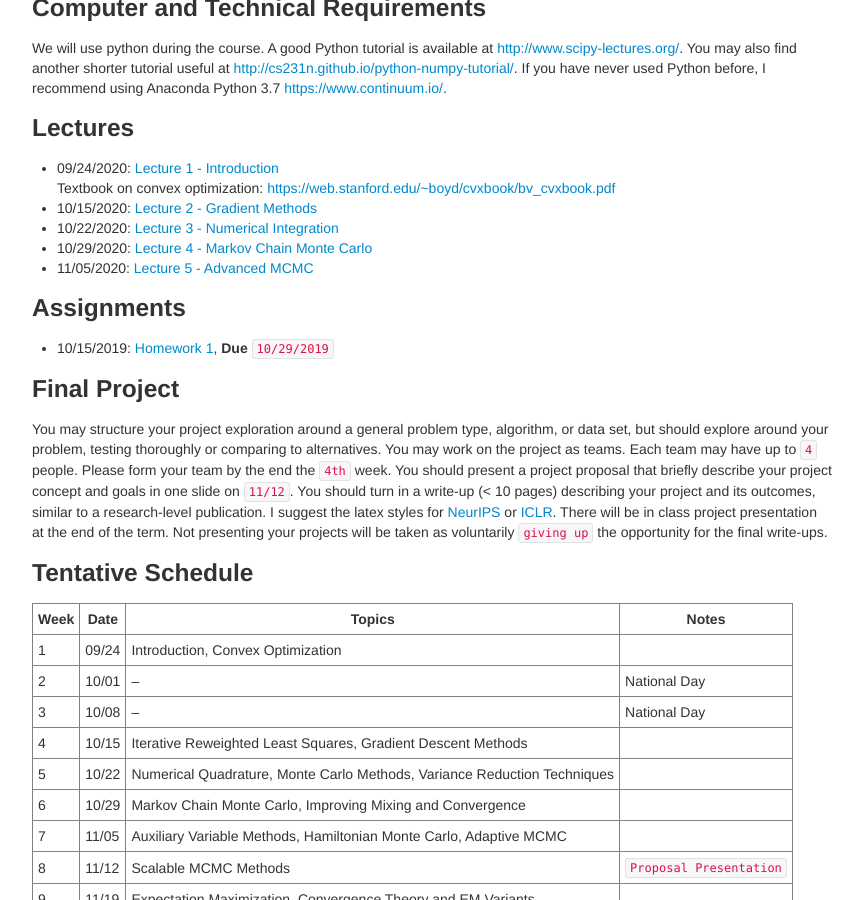
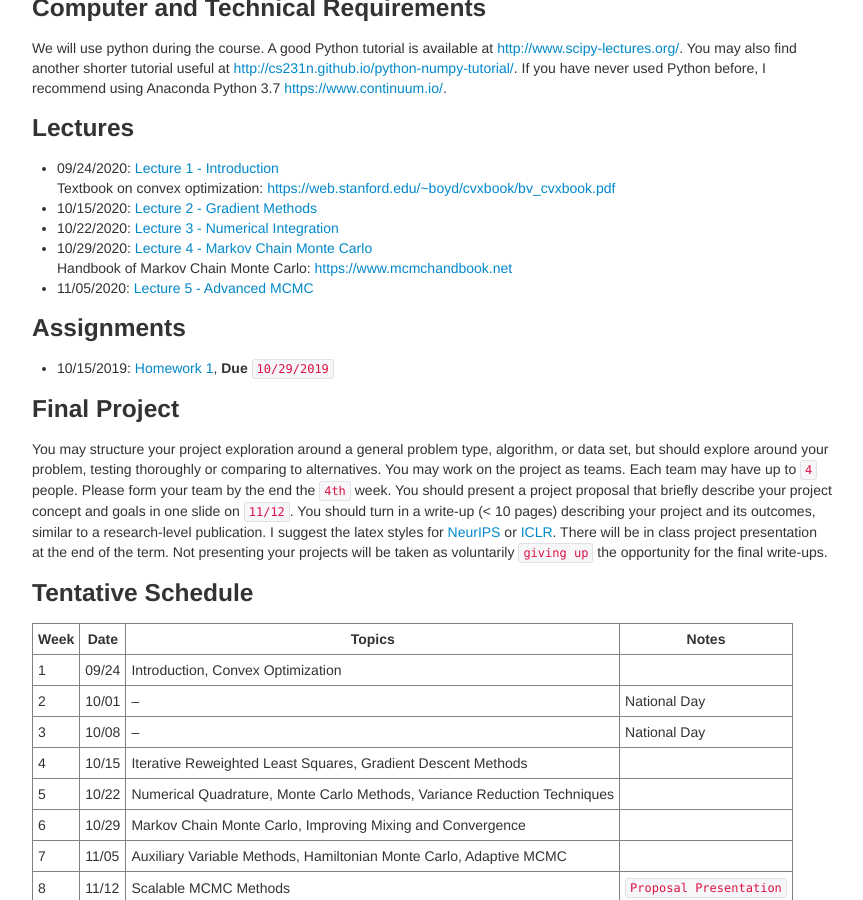
Before and after one commit to zcrabbit/zcrabbit.github.io, a Jekyll site: the page built from courses/smcm-f20.md, in a window 1280 px wide and 900 px high, scrolled down 965 px. Shown: the whole window, without its empty margins (208-1071 px from the left). Built offline with Jekyll 4.4.1, drawn with Linux system fonts in a browser that asks for light colours.

Commit message:
Handbook of MCMC

```diff
--- a/courses/smcm-f20.md
+++ b/courses/smcm-f20.md
@@ -41,6 +41,7 @@ We will use python during the course. A good Python tutorial is available at <ht
 - 10/15/2020: [Lecture 2 - Gradient Methods]({{sites.baseurl}}/static/slides/smcm_fall20/lec02.pdf)
 - 10/22/2020: [Lecture 3 - Numerical Integration]({{sites.baseurl}}/static/slides/smcm_fall20/lec03.pdf)
 - 10/29/2020: [Lecture 4 - Markov Chain Monte Carlo]({{sites.baseurl}}/static/slides/smcm_fall20/lec04.pdf)
+  Handbook of Markov Chain Monte Carlo: <https://www.mcmchandbook.net>
 - 11/05/2020: [Lecture 5 - Advanced MCMC]({{sites.baseurl}}/static/slides/smcm_fall20/lec05.pdf)
 
 
```
